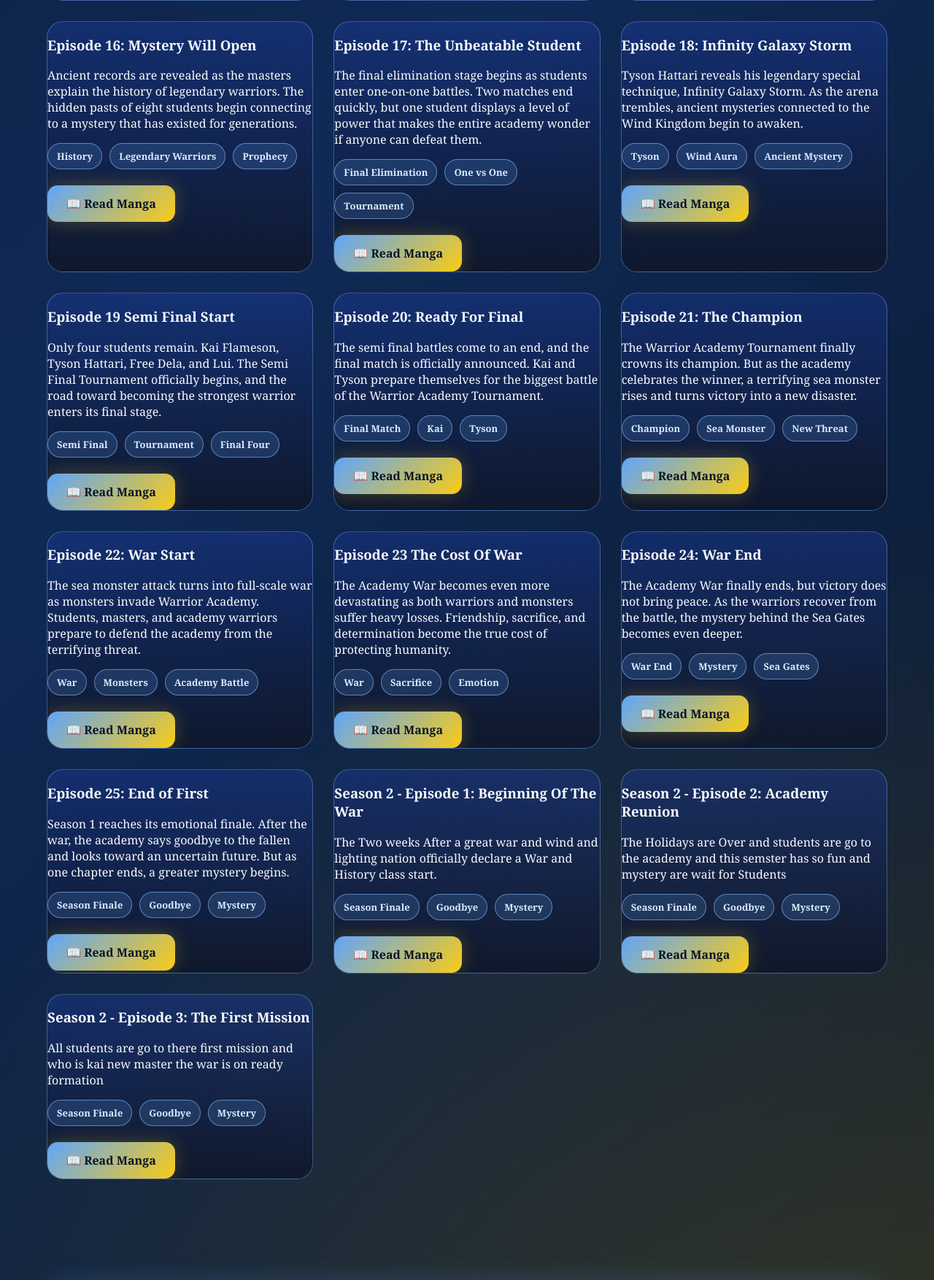
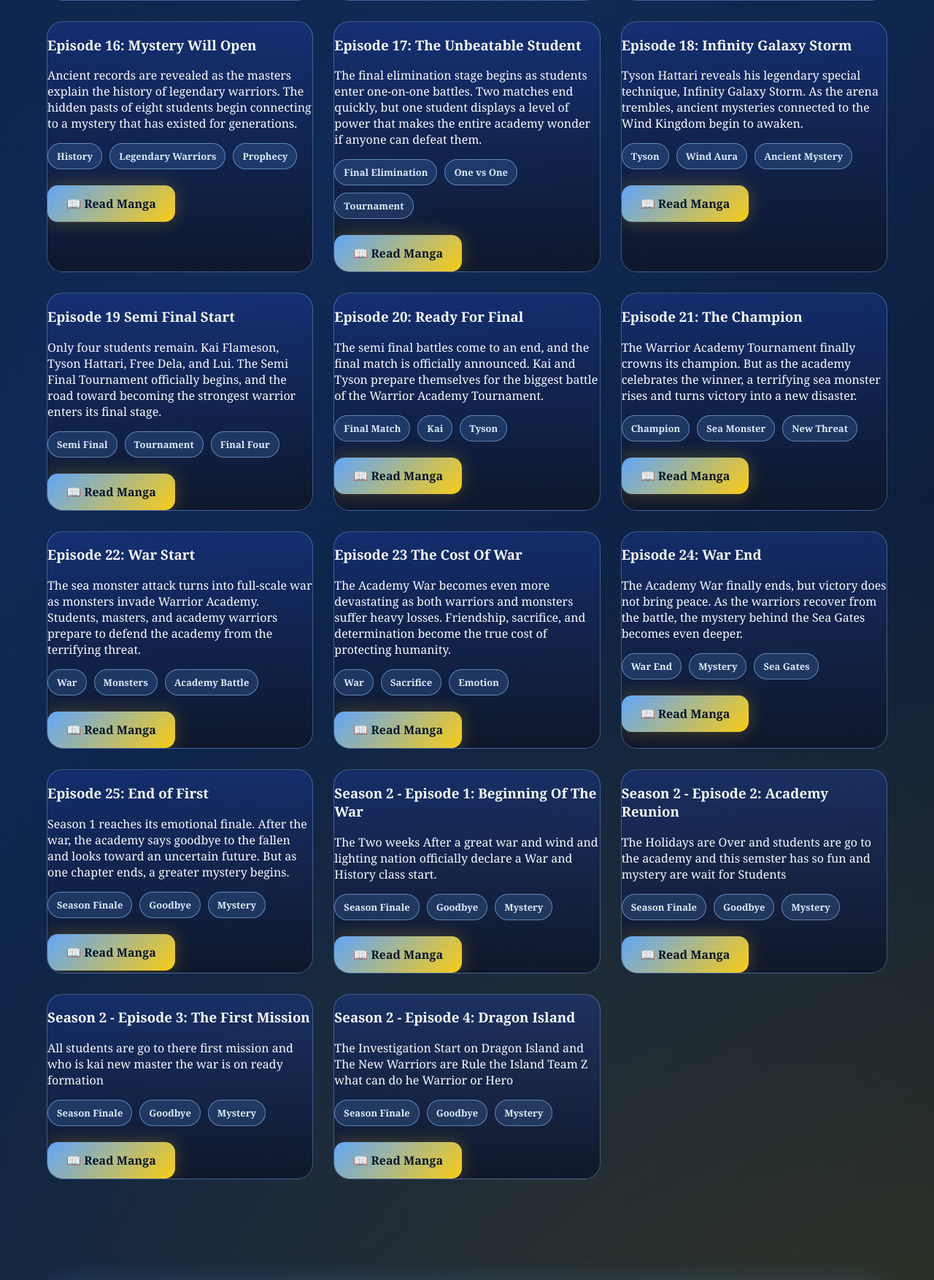
Before and after one commit to infinityaiworld001-cmd/my_world, a Flask app: page /chapters in a window 1280 px wide. Shown: the part 2160-3914 px from the top of the page at 73% size. Run offline with Flask 3, Linux system fonts and the light colour scheme.

Commit message:
Update chapters.html

```diff
--- a/templates/chapters.html
+++ b/templates/chapters.html
@@ -702,6 +702,28 @@ class="btn">
     </a>
 </div>
 
+         <div class="chapter-card">
+    <h3>Season 2 - Episode 4: Dragon Island </h3>
+
+    <p>
+        The Investigation Start on Dragon Island
+        and The New Warriors are Rule the Island
+        Team Z what can do he Warrior or Hero
+    </p>
+
+    <div class="tag-row">
+        <span class="tag">Season Finale</span>
+        <span class="tag">Goodbye</span>
+        <span class="tag">Mystery</span>
+    </div>
+
+    <br>
+
+    <a href="/manga/episode-29/1" class="btn">
+        📖 Read Manga
+    </a>
+</div>
+
     </div>
 </section>
 
```
